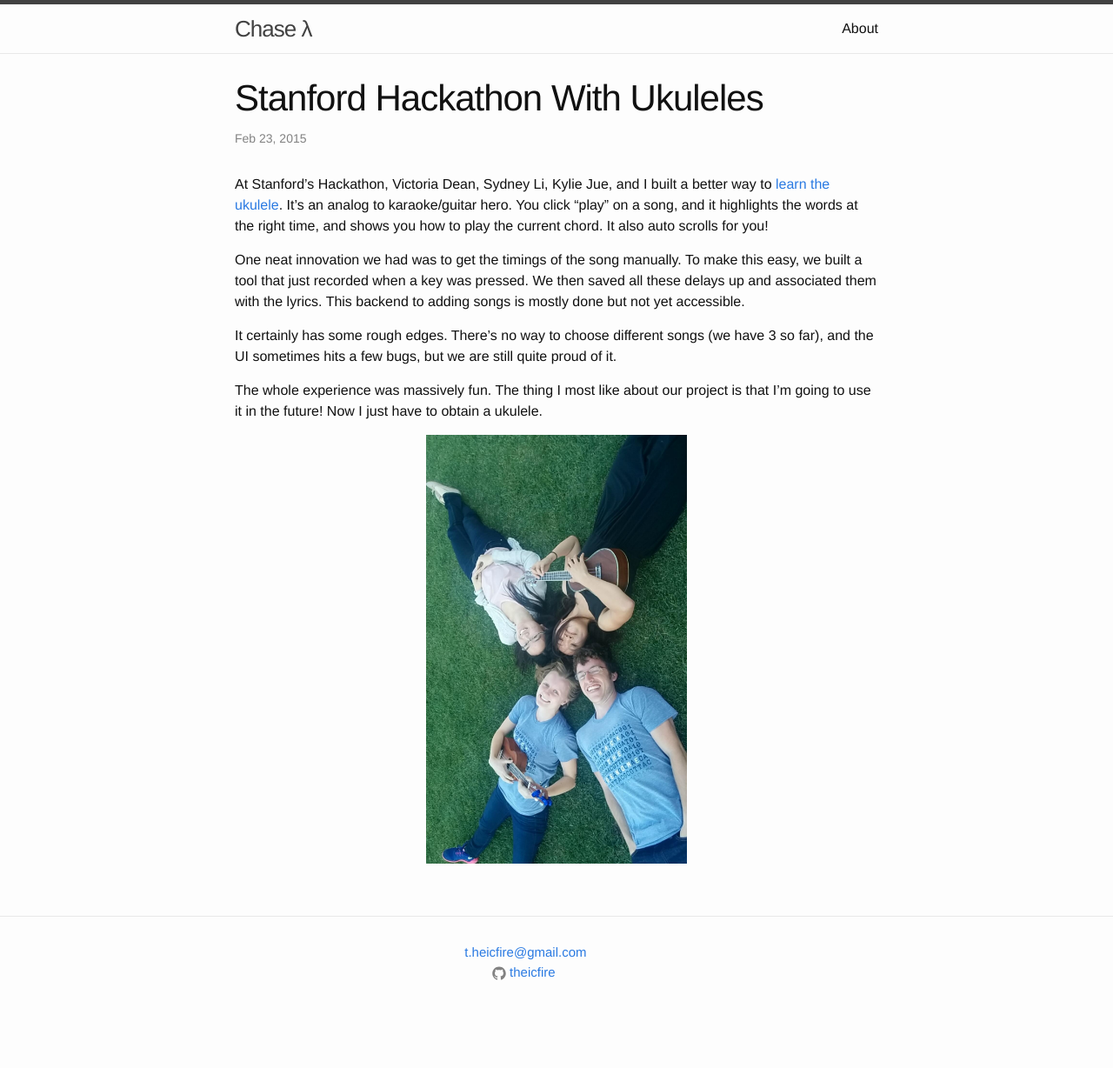
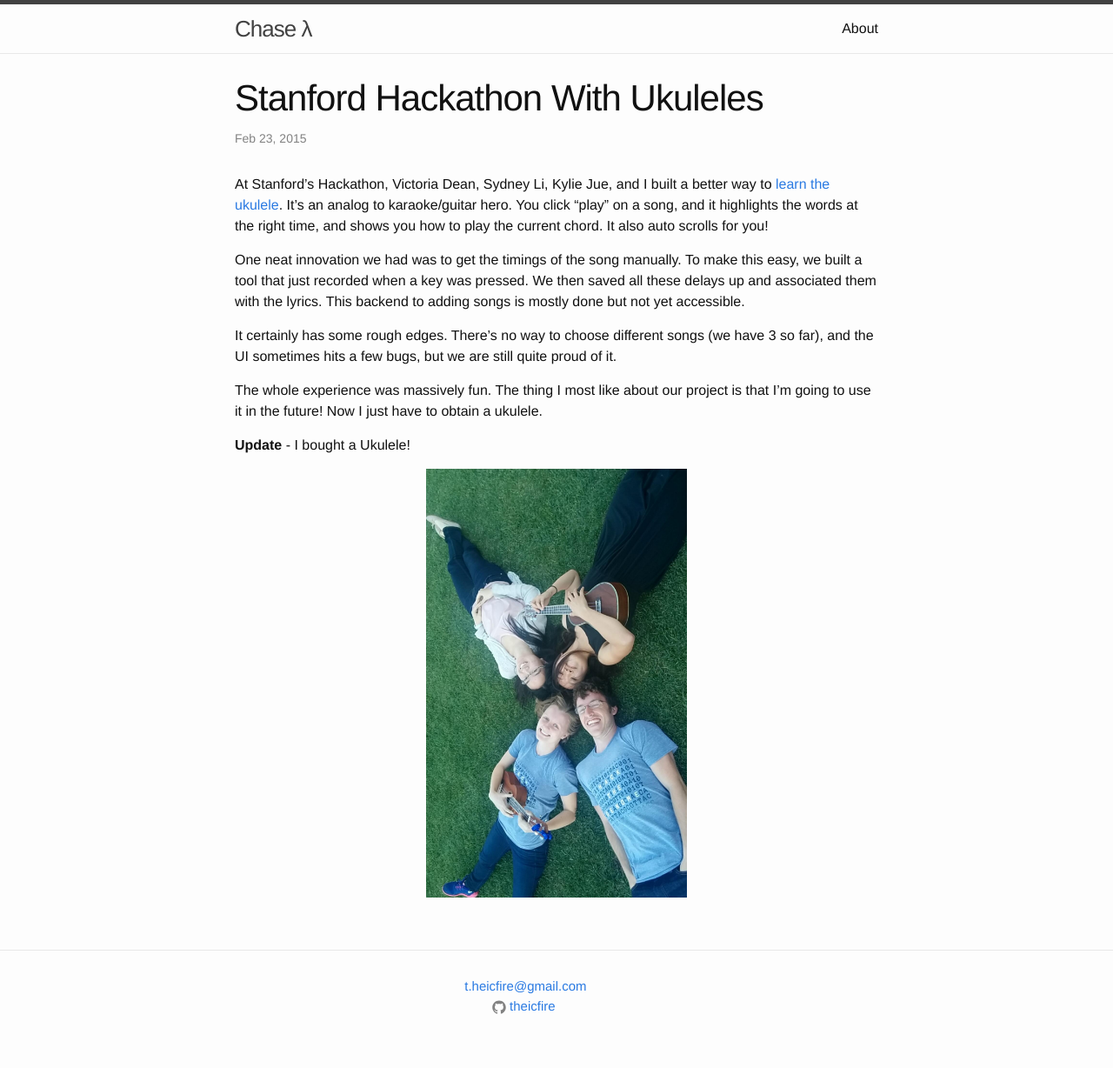
Before and after one commit to chaselambda/chaselambda.github.io, a Jekyll site: the page built from _posts/2015-02-23-stanford-hackathon-with-ukuleles.markdown, in a window 1280 px wide. Shown: the whole page at 87% size. Built offline with Jekyll 4.4.1, drawn with Linux system fonts in a browser that asks for light colours; before the commit the page ends 1189 px from its top, so only the background shows below that.

Commit message:
Update to uke

```diff
--- a/_posts/2015-02-23-stanford-hackathon-with-ukuleles.markdown
+++ b/_posts/2015-02-23-stanford-hackathon-with-ukuleles.markdown
@@ -11,5 +11,7 @@ It certainly has some rough edges. There's no way to choose different songs (we
 
 The whole experience was massively fun. The thing I most like about our project is that I'm going to use it in the future! Now I just have to obtain a ukulele.
 
+**Update** - I bought a Ukulele!
+
 
 <center><img src="/assets/mage.jpg" width="300" title="Ukendoit team after the hackathon"/></center>
```
